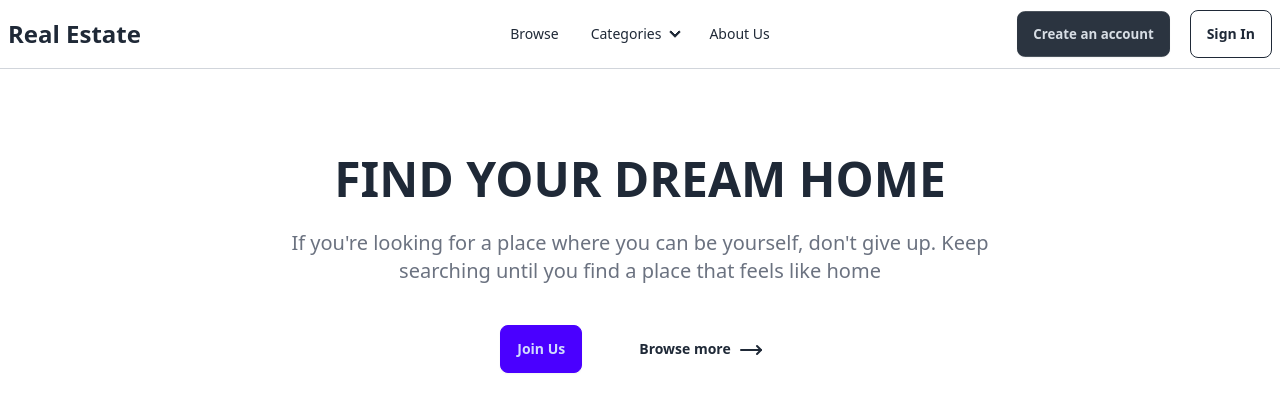
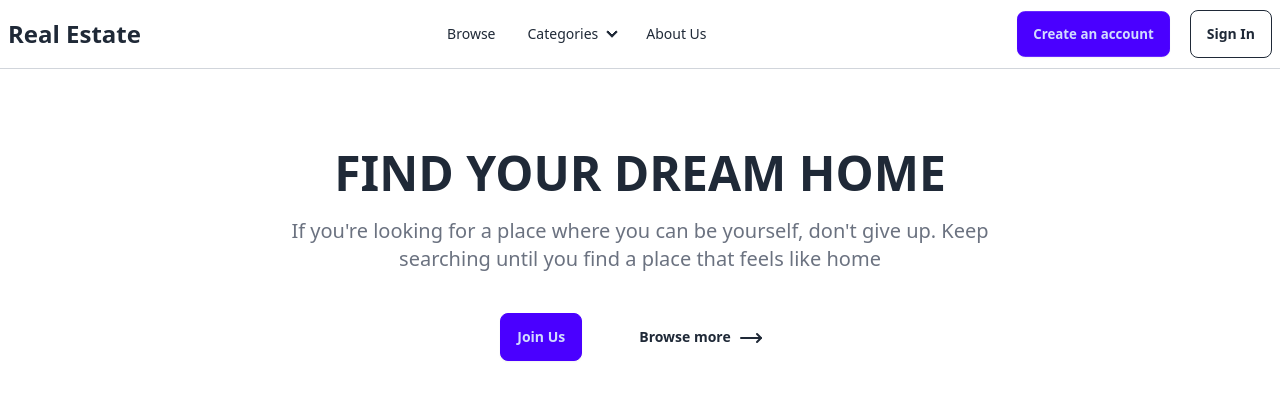
Before and after one commit to SeryVathana/real-estate-project, a React (Create React App) app: page / in a window 1280 px wide. Shown: the top 412 px of the page. Built offline with nearby package versions, Linux system fonts and the light colour scheme.

Commit message:
Fix Daisy UI

```diff
--- /dev/null
+++ b/postcss.config.js
@@ -0,0 +1,3 @@
+module.exports = {
+  plugins: [require('tailwindcss'), require('autoprefixer')],
+};
--- a/public/index.html
+++ b/public/index.html
@@ -13,11 +13,11 @@
   <body>
     <div id="root"></div>
 
-    <link
+    <!-- <link
       href="https://cdn.jsdelivr.net/npm/daisyui@4.4.24/dist/full.min.css"
       rel="stylesheet"
       type="text/css"
     />
-    <script src="https://cdn.tailwindcss.com"></script>
+    <script src="https://cdn.tailwindcss.com"></script> -->
   </body>
 </html>
--- a/src/Pages/Homepage.jsx
+++ b/src/Pages/Homepage.jsx
@@ -6,10 +6,10 @@ function Homepage() {
     <MainLayout>
       <div>
         <div className='max-w-screen-2xl mx-auto px-2 flex flex-col justify-center items-center py-20'>
-          <h1 className=' text-5xl font-semibold text-center max-w-[700px] leading-tight'>
+          <h1 className=' text-4xl md:text-5xl font-semibold text-center max-w-[700px] leading-tight'>
             FIND YOUR DREAM HOME
           </h1>
-          <p className='text-center text-xl text-gray-500 max-w-[700px] mt-5'>
+          <p className='text-center text-sm md:text-xl text-gray-500 max-w-[700px] mt-5'>
             If you're looking for a place where you can be yourself, don't give up. Keep searching
             until you find a place that feels like home
           </p>
--- a/src/components/Nav.jsx
+++ b/src/components/Nav.jsx
@@ -1,8 +1,8 @@
 function Nav() {
   return (
     <div className='max-w-screen border-b border-gray-300'>
-      <div className='navbar bg-base-100 max-w-screen-2xl mx-auto'>
-        <div className='navbar-start'>
+      <div className='navbar bg-base-100 flex justify-between max-w-screen-2xl mx-auto'>
+        <div className=''>
           <div className='lg:hidden'>
             <div className='dropdown'>
               <div tabIndex={0} role='button' className='btn btn-ghost'>
@@ -52,7 +52,7 @@ function Nav() {
             Real Estate
           </a>
         </div>
-        <div className='navbar-center hidden lg:flex'>
+        <div className=' hidden lg:flex'>
           <ul className='menu menu-horizontal px-1'>
             <li>
               <a href='/browse'>Browse</a>
@@ -75,9 +75,9 @@ function Nav() {
             </li>
           </ul>
         </div>
-        <div className='navbar-end flex gap-4'>
+        <div className=' flex gap-4'>
           <div className='hidden md:block'>
-            <button className='btn btn-neutral'>Create an account</button>
+            <button className='btn btn-primary'>Create an account</button>
           </div>
           <button className='btn btn-outline'>Sign In</button>
         </div>
--- a/tailwind.config.js
+++ b/tailwind.config.js
@@ -1,18 +1,11 @@
 /** @type {import('tailwindcss').Config} */
 module.exports = {
-  content: ['./src/**/*.{html,js}'],
+  content: ['./src/**/*.{js,ts,jsx,tsx}'],
   theme: {
     extend: {},
   },
   plugins: [require('daisyui')],
   daisyui: {
-    themes: false, // false: only light + dark | true: all themes | array: specific themes like this ["light", "dark", "cupcake"]
-    darkTheme: 'light', // name of one of the included themes for dark mode
-    base: true, // applies background color and foreground color for root element by default
-    styled: true, // include daisyUI colors and design decisions for all components
-    utils: true, // adds responsive and modifier utility classes
-    prefix: '', // prefix for daisyUI classnames (components, modifiers and responsive class names. Not colors)
-    logs: true, // Shows info about daisyUI version and used config in the console when building your CSS
-    themeRoot: ':root', // The element that receives theme color CSS variables
+    themes: ['light'],
   },
 };
```
